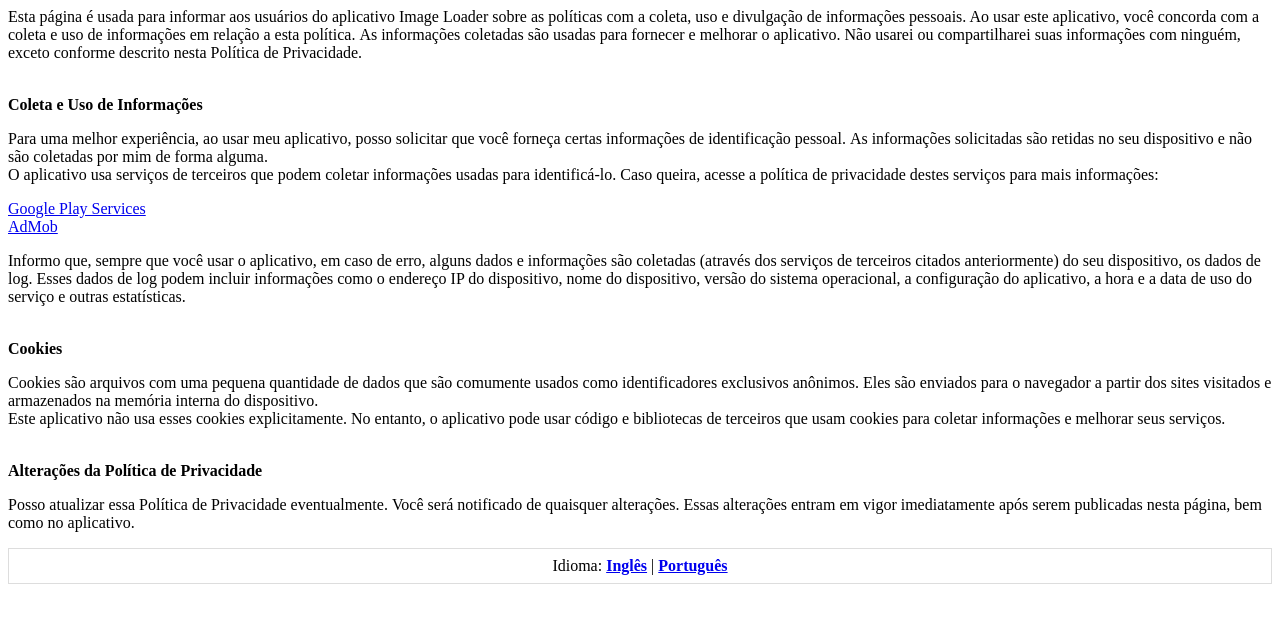
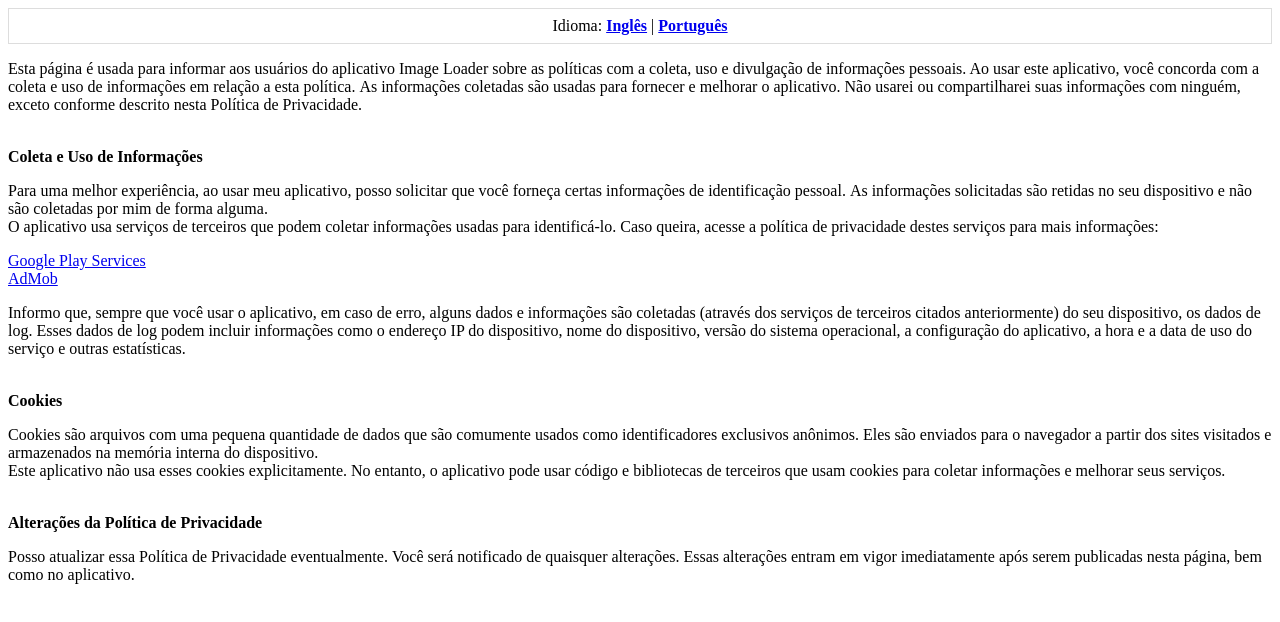
Before and after one commit to KPr0jects/image-loader, a plain HTML site: page privacy-policy-pt.html in a window 1280 px wide. Drawn offline with Linux system fonts and the light colour scheme.

Commit message:
Update privacy-policy-pt.html

```diff
--- a/privacy-policy-pt.html
+++ b/privacy-policy-pt.html
@@ -13,7 +13,8 @@
 	}
   </style>
   <body>
-	Esta página é usada para informar aos usuários do aplicativo Image Loader sobre as políticas com a coleta, uso e divulgação de informações pessoais.
+        <div><center>Idioma: <a href="/image-loader/index.html"><b>Inglês</b></a> | <a href="/image-loader/privacy-policy-pt.html"><b>Português</b></a></center></div>
+	<p/><p/>Esta página é usada para informar aos usuários do aplicativo Image Loader sobre as políticas com a coleta, uso e divulgação de informações pessoais.
 	Ao usar este aplicativo, você concorda com a coleta e uso de informações em relação a esta política. As informações coletadas são usadas para fornecer e melhorar o aplicativo. Não usarei ou compartilharei suas informações com ninguém, exceto conforme descrito nesta Política de Privacidade.
 	<p/><br/><b>Coleta e Uso de Informações</b>
 	<p/>Para uma melhor experiência, ao usar meu aplicativo, posso solicitar que você forneça certas informações de identificação pessoal. As informações solicitadas são retidas no seu dispositivo e não são coletadas por mim de forma alguma.
@@ -26,6 +27,5 @@
 	<br/>Este aplicativo não usa esses cookies explicitamente. No entanto, o aplicativo pode usar código e bibliotecas de terceiros que usam cookies para coletar informações e melhorar seus serviços.
 	<p/><br/><b>Alterações da Política de Privacidade</b>
 	<p/>Posso atualizar essa Política de Privacidade eventualmente. Você será notificado de quaisquer alterações. Essas alterações entram em vigor imediatamente após serem publicadas nesta página, bem como no aplicativo.
-	<p/><p/><div><center>Idioma: <a href="/image-loader/index.html"><b>Inglês</b></a> | <a href="/image-loader/privacy-policy-pt.html"><b>Português</b></a></center></div>
   </body>
 </html>
```
